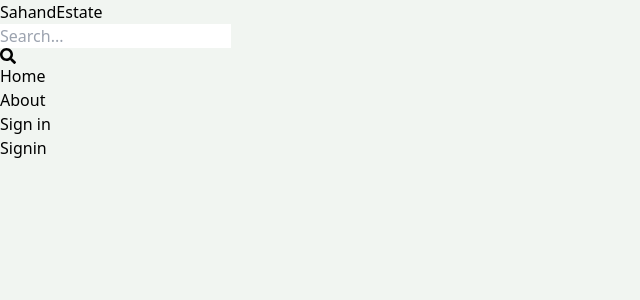
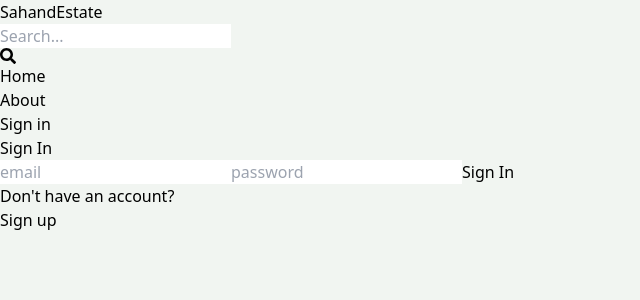
Before and after one commit to AlexisDeGuzman/RealEstateWebsite, a React (Vite) app in the folder client/: page /sign-in in a window 1280 px wide. Shown: the top 300 px of the page, without its empty margins (0-640 px from the left). Built offline with nearby package versions, Linux system fonts and the light colour scheme.

Commit message:
complete sign in page functionality

```diff
--- a/client/src/pages/Signin.jsx
+++ b/client/src/pages/Signin.jsx
@@ -1,7 +1,69 @@
-import React from 'react'
+import { useState } from 'react';
+import { Link, useNavigate } from 'react-router-dom';
 
-export default function Signin() {
+export default function SignIn() {
+
+  const [formData, setFormData] = useState({});
+  const [error, setError] = useState(null);
+  const [loading, setLoading] = useState(false);
+  const navigate = useNavigate();
+
+  const handleChange = e => {
+    setFormData({
+      ...formData,
+      [e.target.id]: e.target.value,
+    });
+  };
+
+  const handleSubmit = async (e) => {
+    e.preventDefault();
+
+    try {
+      setLoading(true);
+      const res = await fetch('/api/auth/signin',
+        {
+          method: 'POST',
+          headers: {
+            'Content-Type': 'application/json',
+          },
+          body: JSON.stringify(formData),
+        }
+      );
+
+      const data = await res.json();
+      if(data.success === false) {
+        setLoading(false);
+        setError(data.message);
+        return;
+      }
+      setLoading(false);
+      setError(null);
+      navigate('/');
+    } catch (error) {
+      setLoading(false);
+      setError(error.message);
+    }
+  };
+
   return (
-    <div>Signin</div>
+    <div className='p-3 max-w-lg mx-auto'>
+      <h1 className='text-3xl text-center font-semibold my-7'>Sign In</h1>
+      <form onSubmit={handleSubmit} className='flex flex-col gap-4'>
+        <input type="email" placeholder='email' className='border p-3 rounded-lg' id='email' onChange={handleChange}/>
+        <input type="password" placeholder='password' className='border p-3 rounded-lg' id='password' onChange={handleChange}/>
+        <button disabled={loading} className='bg-slate-700 text-white p-3 rounded-lg uppercase hover:opacity-95 disabled:opacity-80'>
+          {loading? 'Loading...' : 'Sign In'}
+        </button>
+      </form>
+      <div className='flex gap-2 mt-5'>
+        <p>Don't have an account?</p>
+        <Link to='/sign-up'>
+          <span className='text-blue-700'>
+            Sign up
+          </span>
+        </Link>
+      </div>
+      {error && <p className='text-red-500 mt-5'>{error}</p>}
+    </div>
   )
 }
```
